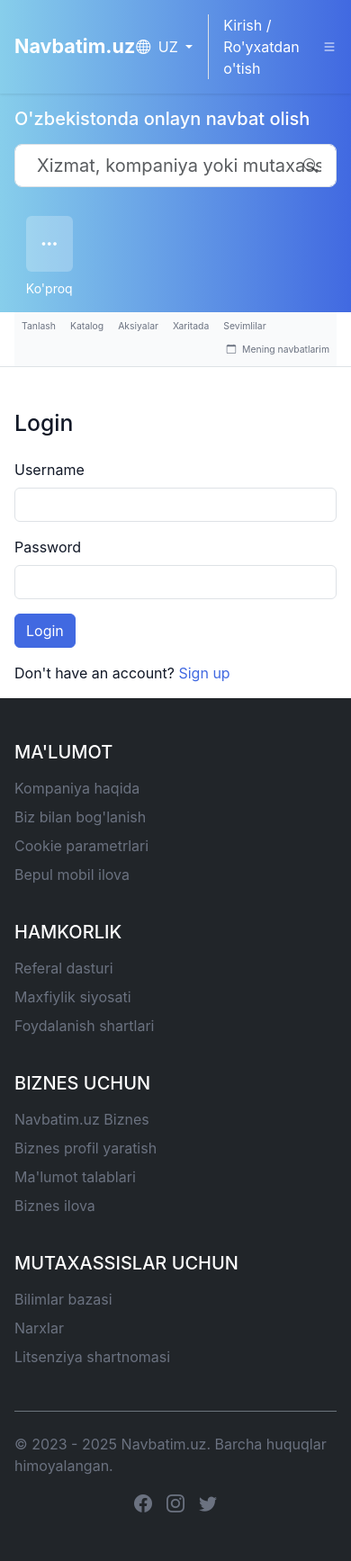
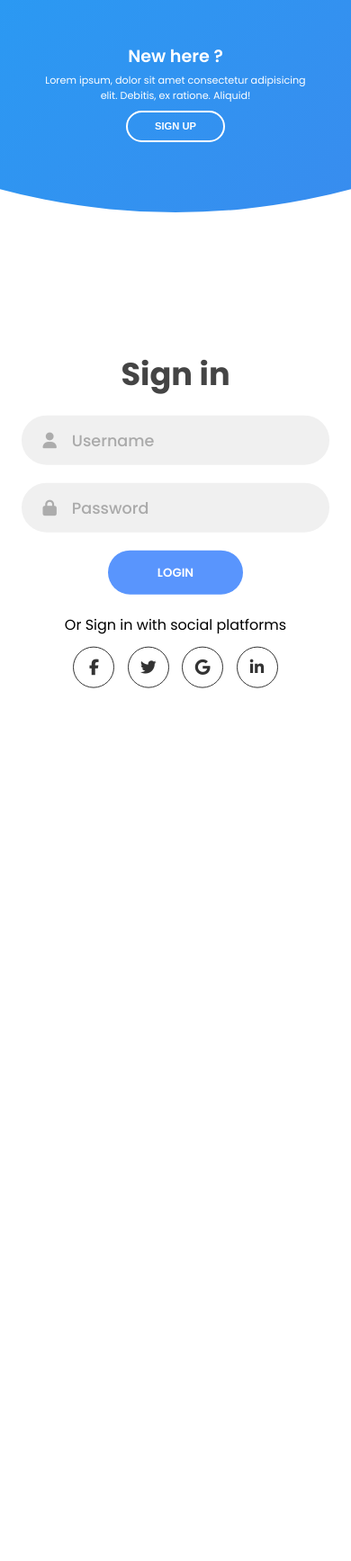
Before and after one commit to Cbekoder/navbatim-full-stack, a Django app: page /accounts/login/ in a window 390 px wide. Shown: the whole page at 90% size. After the commit the page ends 765 px from the top, so only its background shows below. Run offline with Django 4.2, Linux system fonts and the light colour scheme; data that the repository does not hold is empty; some libraries are stand-ins or nearby versions.

Commit message:
update login

```diff
--- a/static/css/styles.css
+++ b/static/css/styles.css
@@ -34,22 +34,12 @@
   overflow: hidden;
 }
 
-.nav-tabs.minimized {
-  height: 60px; /* Minimized height */
-  padding: 0.25rem 0;
-}
-
 .nav-tabs .nav-link {
   color: var(--gray);
   border: none;
   border-bottom: 2px solid transparent;
   padding: 0.75rem 1rem;
   transition: padding 0.3s ease, font-size 0.3s ease;
-}
-
-.nav-tabs.minimized .nav-link {
-  padding: 0.25rem 0.5rem;
-  font-size: 0.65rem; /* Slightly smaller text when minimized */
 }
 
 .nav-tabs .nav-link:hover {
--- /dev/null
+++ b/static/login/app.js
@@ -0,0 +1,11 @@
+const sign_in_btn = document.querySelector("#sign-in-btn");
+const sign_up_btn = document.querySelector("#sign-up-btn");
+const container = document.querySelector(".container");
+
+sign_up_btn.addEventListener("click", () => {
+  container.classList.add("sign-up-mode");
+});
+
+sign_in_btn.addEventListener("click", () => {
+  container.classList.remove("sign-up-mode");
+});
--- /dev/null
+++ b/static/login/style.css
@@ -0,0 +1,400 @@
+@import url("https://fonts.googleapis.com/css2?family=Poppins:wght@200;300;400;500;600;700;800&display=swap");
+
+* {
+  margin: 0;
+  padding: 0;
+  box-sizing: border-box;
+}
+
+body,
+input {
+  font-family: "Poppins", sans-serif;
+}
+
+.container {
+  position: relative;
+  width: 100%;
+  background-color: #fff;
+  min-height: 100vh;
+  overflow: hidden;
+}
+
+.forms-container {
+  position: absolute;
+  width: 100%;
+  height: 100%;
+  top: 0;
+  left: 0;
+}
+
+.signin-signup {
+  position: absolute;
+  top: 50%;
+  transform: translate(-50%, -50%);
+  left: 75%;
+  width: 50%;
+  transition: 1s 0.7s ease-in-out;
+  display: grid;
+  grid-template-columns: 1fr;
+  z-index: 5;
+}
+
+form {
+  display: flex;
+  align-items: center;
+  justify-content: center;
+  flex-direction: column;
+  padding: 0rem 5rem;
+  transition: all 0.2s 0.7s;
+  overflow: hidden;
+  grid-column: 1 / 2;
+  grid-row: 1 / 2;
+}
+
+form.sign-up-form {
+  opacity: 0;
+  z-index: 1;
+}
+
+form.sign-in-form {
+  z-index: 2;
+}
+
+.title {
+  font-size: 2.2rem;
+  color: #444;
+  margin-bottom: 10px;
+}
+
+.input-field {
+  max-width: 380px;
+  width: 100%;
+  background-color: #f0f0f0;
+  margin: 10px 0;
+  height: 55px;
+  border-radius: 55px;
+  display: grid;
+  grid-template-columns: 15% 85%;
+  padding: 0 0.4rem;
+  position: relative;
+}
+
+.input-field i {
+  text-align: center;
+  line-height: 55px;
+  color: #acacac;
+  transition: 0.5s;
+  font-size: 1.1rem;
+}
+
+.input-field input {
+  background: none;
+  outline: none;
+  border: none;
+  line-height: 1;
+  font-weight: 600;
+  font-size: 1.1rem;
+  color: #333;
+}
+
+.input-field input::placeholder {
+  color: #aaa;
+  font-weight: 500;
+}
+
+.social-text {
+  padding: 0.7rem 0;
+  font-size: 1rem;
+}
+
+.social-media {
+  display: flex;
+  justify-content: center;
+}
+
+.social-icon {
+  height: 46px;
+  width: 46px;
+  display: flex;
+  justify-content: center;
+  align-items: center;
+  margin: 0 0.45rem;
+  color: #333;
+  border-radius: 50%;
+  border: 1px solid #333;
+  text-decoration: none;
+  font-size: 1.1rem;
+  transition: 0.3s;
+}
+
+.social-icon:hover {
+  color: #4481eb;
+  border-color: #4481eb;
+}
+
+.btn {
+  width: 150px;
+  background-color: #5995fd;
+  border: none;
+  outline: none;
+  height: 49px;
+  border-radius: 49px;
+  color: #fff;
+  text-transform: uppercase;
+  font-weight: 600;
+  margin: 10px 0;
+  cursor: pointer;
+  transition: 0.5s;
+}
+
+.btn:hover {
+  background-color: #4d84e2;
+}
+.panels-container {
+  position: absolute;
+  height: 100%;
+  width: 100%;
+  top: 0;
+  left: 0;
+  display: grid;
+  grid-template-columns: repeat(2, 1fr);
+}
+
+.container:before {
+  content: "";
+  position: absolute;
+  height: 2000px;
+  width: 2000px;
+  top: -10%;
+  right: 48%;
+  transform: translateY(-50%);
+  background-image: linear-gradient(-45deg, #4481eb 0%, #04befe 100%);
+  transition: 1.8s ease-in-out;
+  border-radius: 50%;
+  z-index: 6;
+}
+
+.image {
+  width: 100%;
+  transition: transform 1.1s ease-in-out;
+  transition-delay: 0.4s;
+}
+
+.panel {
+  display: flex;
+  flex-direction: column;
+  align-items: flex-end;
+  justify-content: space-around;
+  text-align: center;
+  z-index: 6;
+}
+
+.left-panel {
+  pointer-events: all;
+  padding: 3rem 17% 2rem 12%;
+}
+
+.right-panel {
+  pointer-events: none;
+  padding: 3rem 12% 2rem 17%;
+}
+
+.panel .content {
+  color: #fff;
+  transition: transform 0.9s ease-in-out;
+  transition-delay: 0.6s;
+}
+
+.panel h3 {
+  font-weight: 600;
+  line-height: 1;
+  font-size: 1.5rem;
+}
+
+.panel p {
+  font-size: 0.95rem;
+  padding: 0.7rem 0;
+}
+
+.btn.transparent {
+  margin: 0;
+  background: none;
+  border: 2px solid #fff;
+  width: 130px;
+  height: 41px;
+  font-weight: 600;
+  font-size: 0.8rem;
+}
+
+.right-panel .image,
+.right-panel .content {
+  transform: translateX(800px);
+}
+
+/* ANIMATION */
+
+.container.sign-up-mode:before {
+  transform: translate(100%, -50%);
+  right: 52%;
+}
+
+.container.sign-up-mode .left-panel .image,
+.container.sign-up-mode .left-panel .content {
+  transform: translateX(-800px);
+}
+
+.container.sign-up-mode .signin-signup {
+  left: 25%;
+}
+
+.container.sign-up-mode form.sign-up-form {
+  opacity: 1;
+  z-index: 2;
+}
+
+.container.sign-up-mode form.sign-in-form {
+  opacity: 0;
+  z-index: 1;
+}
+
+.container.sign-up-mode .right-panel .image,
+.container.sign-up-mode .right-panel .content {
+  transform: translateX(0%);
+}
+
+.container.sign-up-mode .left-panel {
+  pointer-events: none;
+}
+
+.container.sign-up-mode .right-panel {
+  pointer-events: all;
+}
+
+@media (max-width: 870px) {
+  .container {
+    min-height: 800px;
+    height: 100vh;
+  }
+  .signin-signup {
+    width: 100%;
+    top: 95%;
+    transform: translate(-50%, -100%);
+    transition: 1s 0.8s ease-in-out;
+  }
+
+  .signin-signup,
+  .container.sign-up-mode .signin-signup {
+    left: 50%;
+  }
+
+  .panels-container {
+    grid-template-columns: 1fr;
+    grid-template-rows: 1fr 2fr 1fr;
+  }
+
+  .panel {
+    flex-direction: row;
+    justify-content: space-around;
+    align-items: center;
+    padding: 2.5rem 8%;
+    grid-column: 1 / 2;
+  }
+
+  .right-panel {
+    grid-row: 3 / 4;
+  }
+
+  .left-panel {
+    grid-row: 1 / 2;
+  }
+
+  .image {
+    width: 200px;
+    transition: transform 0.9s ease-in-out;
+    transition-delay: 0.6s;
+  }
+
+  .panel .content {
+    padding-right: 15%;
+    transition: transform 0.9s ease-in-out;
+    transition-delay: 0.8s;
+  }
+
+  .panel h3 {
+    font-size: 1.2rem;
+  }
+
+  .panel p {
+    font-size: 0.7rem;
+    padding: 0.5rem 0;
+  }
+
+  .btn.transparent {
+    width: 110px;
+    height: 35px;
+    font-size: 0.7rem;
+  }
+
+  .container:before {
+    width: 1500px;
+    height: 1500px;
+    transform: translateX(-50%);
+    left: 30%;
+    bottom: 68%;
+    right: initial;
+    top: initial;
+    transition: 2s ease-in-out;
+  }
+
+  .container.sign-up-mode:before {
+    transform: translate(-50%, 100%);
+    bottom: 32%;
+    right: initial;
+  }
+
+  .container.sign-up-mode .left-panel .image,
+  .container.sign-up-mode .left-panel .content {
+    transform: translateY(-300px);
+  }
+
+  .container.sign-up-mode .right-panel .image,
+  .container.sign-up-mode .right-panel .content {
+    transform: translateY(0px);
+  }
+
+  .right-panel .image,
+  .right-panel .content {
+    transform: translateY(300px);
+  }
+
+  .container.sign-up-mode .signin-signup {
+    top: 5%;
+    transform: translate(-50%, 0);
+  }
+}
+
+@media (max-width: 570px) {
+  form {
+    padding: 0 1.5rem;
+  }
+
+  .image {
+    display: none;
+  }
+  .panel .content {
+    padding: 0.5rem 1rem;
+  }
+  .container {
+    padding: 1.5rem;
+  }
+
+  .container:before {
+    bottom: 72%;
+    left: 50%;
+  }
+
+  .container.sign-up-mode:before {
+    bottom: 28%;
+    left: 50%;
+  }
+}
--- a/templates/base.html
+++ b/templates/base.html
@@ -31,22 +31,6 @@
 
 <script src="https://cdn.jsdelivr.net/npm/bootstrap@5.3.0-alpha1/dist/js/bootstrap.bundle.min.js"></script>
 <script src="{% static 'js/main.js' %}"></script>
-<script>
-    let lastScrollTop = 0;
-
-    window.addEventListener('scroll', function () {
-        let currentScroll = window.pageYOffset || document.documentElement.scrollTop;
-
-        if (currentScroll > lastScrollTop) {
-            // Scrolling down - no change or maximize if already minimized
-            document.querySelector('.nav-tabs').classList.remove('minimized');
-        } else {
-            // Scrolling up - minimize
-            document.querySelector('.nav-tabs').classList.add('minimized');
-        }
-
-        lastScrollTop = currentScroll <= 0 ? 0 : currentScroll; // For Mobile or negative scrolling
-    });</script>
 {% block extra_js %}{% endblock %}
 </body>
 </html>
--- a/templates/includes/navbar.html
+++ b/templates/includes/navbar.html
@@ -5,14 +5,14 @@
                 <h2 class="h5 mb-3">O'zbekistonda onlayn navbat olish</h2>
                 <form action="/services/" method="get" class="position-relative">
                     <input type="text" name="q" class="form-control form-control-lg ps-4" placeholder="Xizmat, kompaniya yoki mutaxassis" aria-label="Search">
-                    <button type="submit" class="btn position-absolute top-50 end-0 translate-middle-y me-2">
+                    <button type="submit" class="btn bg-white position-absolute top-50 end-0 translate-middle-y me-2">
                         <i class="bi bi-search text-muted"></i>
                     </button>
                 </form>
             </div>
 
             <div class="py-3">
-                <div class="row row-cols-4 row-cols-md-7 g-3">
+                <div class="row row-cols-3 row-cols-sm-4 row-cols-md-6 g-3">
                     {% for category in global_categories %}
                     <div class="col">
                         <a href="/services/category/{{category.slug}}" class="text-decoration-none">
--- /dev/null
+++ b/templates/users/login1.html
@@ -0,0 +1,111 @@
+<!DOCTYPE html>
+<html lang="en">
+  <head>
+    {% load static %}
+    <meta charset="UTF-8" />
+    <meta name="viewport" content="width=device-width, initial-scale=1.0" />
+    <script
+      src="https://kit.fontawesome.com/64d58efce2.js"
+      crossorigin="anonymous"
+    ></script>
+    <link rel="stylesheet" href="{% static 'login/style.css'%}" />
+    <title>Sign in & Sign up Form</title>
+  </head>
+  <body>
+    <div class="container">
+      <div class="forms-container">
+        <div class="signin-signup">
+          <form class="sign-in-form" method="post">{% csrf_token %}
+            <h2 class="title">Sign in</h2>
+            <div class="input-field">
+              <i class="fas fa-user"></i>
+              <input type="text" name="username" placeholder="Username" />
+            </div>
+            <div class="input-field">
+              <i class="fas fa-lock"></i>
+              <input type="password" name="password" placeholder="Password" />
+            </div>
+            <input type="submit" value="Login" class="btn solid" />
+            <p class="social-text">Or Sign in with social platforms</p>
+            <div class="social-media">
+              <a href="#" class="social-icon">
+                <i class="fab fa-facebook-f"></i>
+              </a>
+              <a href="#" class="social-icon">
+                <i class="fab fa-twitter"></i>
+              </a>
+              <a href="#" class="social-icon">
+                <i class="fab fa-google"></i>
+              </a>
+              <a href="#" class="social-icon">
+                <i class="fab fa-linkedin-in"></i>
+              </a>
+            </div>
+          </form>
+          <form class="sign-up-form" method="post">{% csrf_token %}
+            <h2 class="title">Sign up</h2>
+            <div class="input-field">
+              <i class="fas fa-user"></i>
+              <input type="text" placeholder="Username" />
+            </div>
+            <div class="input-field">
+              <i class="fas fa-envelope"></i>
+              <input type="email" placeholder="Email" />
+            </div>
+            <div class="input-field">
+              <i class="fas fa-lock"></i>
+              <input type="password" placeholder="Password" />
+            </div>
+            <input type="submit" class="btn" value="Sign up" />
+            <p class="social-text">Or Sign up with social platforms</p>
+            <div class="social-media">
+              <a href="#" class="social-icon">
+                <i class="fab fa-facebook-f"></i>
+              </a>
+              <a href="#" class="social-icon">
+                <i class="fab fa-twitter"></i>
+              </a>
+              <a href="#" class="social-icon">
+                <i class="fab fa-google"></i>
+              </a>
+              <a href="#" class="social-icon">
+                <i class="fab fa-linkedin-in"></i>
+              </a>
+            </div>
+          </form>
+        </div>
+      </div>
+
+      <div class="panels-container">
+        <div class="panel left-panel">
+          <div class="content">
+            <h3>New here ?</h3>
+            <p>
+              Lorem ipsum, dolor sit amet consectetur adipisicing elit. Debitis,
+              ex ratione. Aliquid!
+            </p>
+            <button class="btn transparent" id="sign-up-btn">
+              Sign up
+            </button>
+          </div>
+          <img src="{% static 'login/img/log.svg'%}" class="image" alt="" />
+        </div>
+        <div class="panel right-panel">
+          <div class="content">
+            <h3>One of us ?</h3>
+            <p>
+              Lorem ipsum dolor sit amet consectetur adipisicing elit. Nostrum
+              laboriosam ad deleniti.
+            </p>
+            <button class="btn transparent" id="sign-in-btn">
+              Sign in
+            </button>
+          </div>
+          <img src="{% static 'login/img/register.svg'%}" class="image" alt="" />
+        </div>
+      </div>
+    </div>
+
+    <script src="{% static 'login/app.js'%}"></script>
+  </body>
+</html>
--- a/users/sign_urls.py
+++ b/users/sign_urls.py
@@ -3,7 +3,7 @@
 from .views import signup_view, logout_view
 
 urlpatterns = [
-    path('login/', LoginView.as_view(template_name='users/login.html'), name='account_login'),
+    path('login/', LoginView.as_view(template_name='users/login1.html'), name='account_login'),
     path('signup/', signup_view, name='account_signup'),
     path('logout/', logout_view, name='account_signup'),
 ]
```
Also changed, not shown: static/login/img/log.svg (added), static/login/img/register.svg (added).
